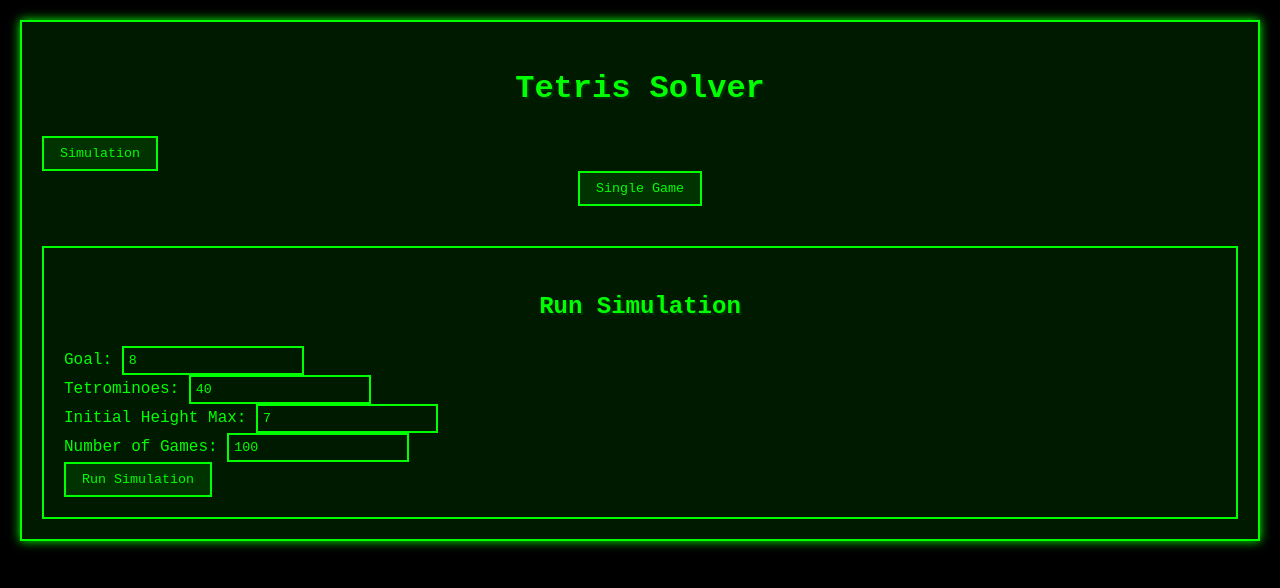
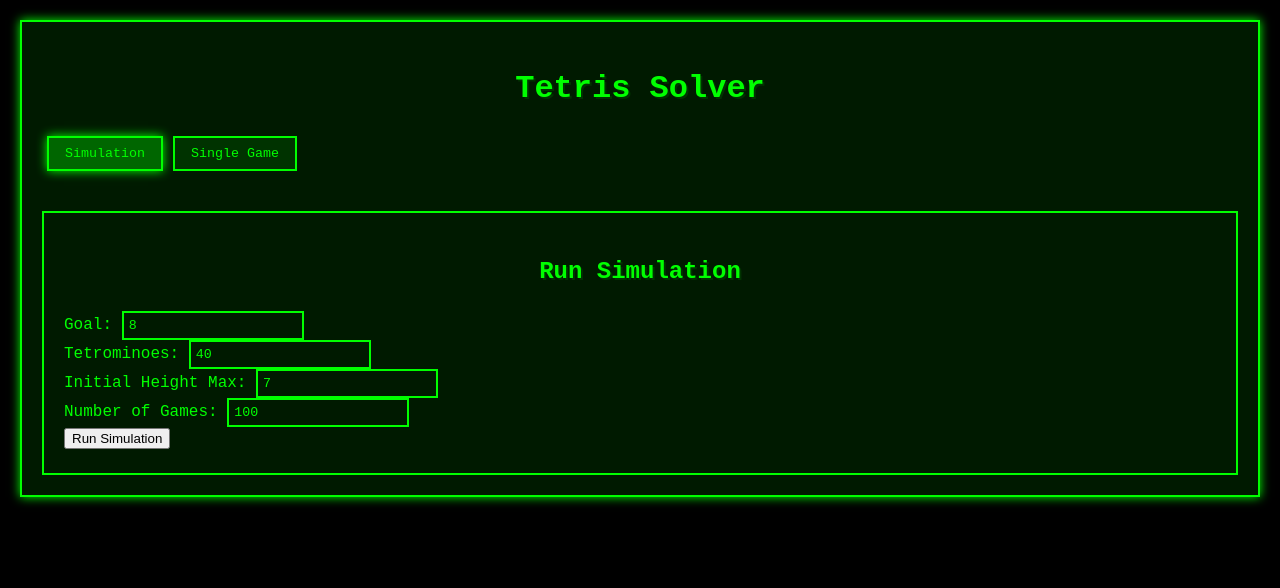
Before and after one commit to sami-29/tetris-algo, a Flask app: page / in a window 1280 px wide. Shown: the top 588 px of the page. Run offline with Flask 3, Linux system fonts and the light colour scheme; some libraries are stand-ins or nearby versions.

Commit message:
feat: Improve UI for simulation/single game tabs, add URL parameter support, and implement active tab styling

```diff
--- a/templates/index.html
+++ b/templates/index.html
@@ -37,7 +37,13 @@
             width: 100%;
         }
 
-        button {
+        .tab-buttons {
+            display: flex;
+            justify-content: center;
+            margin-bottom: 20px;
+        }
+
+        .tab-button {
             background-color: #003300;
             color: #0f0;
             border: 2px solid #0f0;
@@ -45,14 +51,20 @@
             cursor: pointer;
             font-family: 'Courier New', Courier, monospace;
             transition: all 0.3s ease;
+            margin: 0 5px;
         }
 
-        button:hover:not([disabled]) {
+        .tab-button:hover:not([disabled]) {
             background-color: #004d00;
             box-shadow: 0 0 5px #0f0;
         }
 
-        button[disabled] {
+        .tab-button.active {
+            background-color: #006600;
+            box-shadow: 0 0 10px #0f0;
+        }
+
+        .tab-button[disabled] {
             opacity: 0.5;
             cursor: not-allowed;
         }
@@ -143,9 +155,9 @@
     <div class="container">
         <h1>Tetris Solver</h1>
 
-        <div style="width: 100%; text-align: center; margin-bottom: 20px;">
-            <button @click="tab = 'simulation'" :class="{ 'active': tab === 'simulation' }">Simulation</button>
-            <button @click="tab = 'single-game'" :class="{ 'active': tab === 'single-game' }">Single Game</button>
+        <div class="tab-buttons">
+            <button @click="setTab('simulation')" :class="{ 'tab-button': true, 'active': tab === 'simulation' }">Simulation</button>
+            <button @click="setTab('single-game')" :class="{ 'tab-button': true, 'active': tab === 'single-game' }">Single Game</button>
         </div>
 
         <div x-show="tab === 'simulation'" class="tab-content" :class="{ 'active': tab === 'simulation' }">
```
